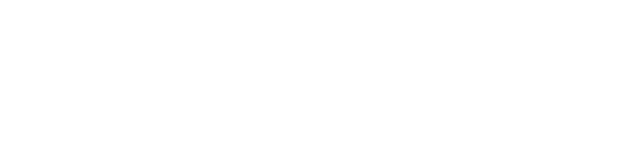
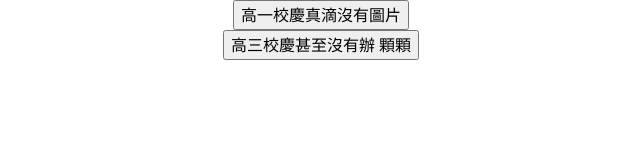
Before and after one commit to lyccyc/website, a website: page 高一校慶.html in a window 1280 px wide. Shown: the whole page, without its empty margins (319-959 px from the left). Drawn offline with nearby package versions, Linux system fonts and the light colour scheme.

Commit message:
celebration bug

```diff
--- a/高一校慶.css
+++ b/高一校慶.css
@@ -0,0 +1,7 @@
+.jas {
+  text-align: center;
+}
+
+.body {
+  background-color: #acb1d6;
+}
--- a/高一校慶.html
+++ b/高一校慶.html
@@ -17,9 +17,31 @@
     <!-- Bootstrap JavaScript 插件 -->
     <script src="node_modules/bootstrap/dist/js/bootstrap.min.js"></script>
     <link rel="stylesheet" type="text/css" href="高一校慶.css" ; />
+    <script>
+      function myFunction() {
+        alert("就跟你說沒有圖片你還點進來幹嘛(笑你)");
+      }
+
+      function celebration() {
+        alert(
+          "阿你怎麼又點進來了\n但是阿 雖然沒有辦成 但也學到了很多吧\n像是接受失敗的勇氣\n你總說我抗壓性太低 好吧或許真的有那麼億點點(我沒有打錯字)\n但是我不就是要學習失敗 你給了我一個需要耗時四年的功課 我相信四年後你給我的分數一定會是100分的\n相信我 會成功的\n因為你說你相信認真的學生"
+        );
+      }
+    </script>
   </head>
 
   <body>
-    <!--高一班籃有問題-->
+    <div class="jas">
+      <input
+        type="button"
+        onclick="myFunction()"
+        value="高一校慶真滴沒有圖片"
+      /><br />
+      <input
+        type="button"
+        onclick="celebration()"
+        value="高三校慶甚至沒有辦 顆顆"
+      />
+    </div>
   </body>
 </html>
```
Also changed, not shown: 高一班籃.html (+4 -3 lines), 高一軍歌.html (+1 -1 lines).
